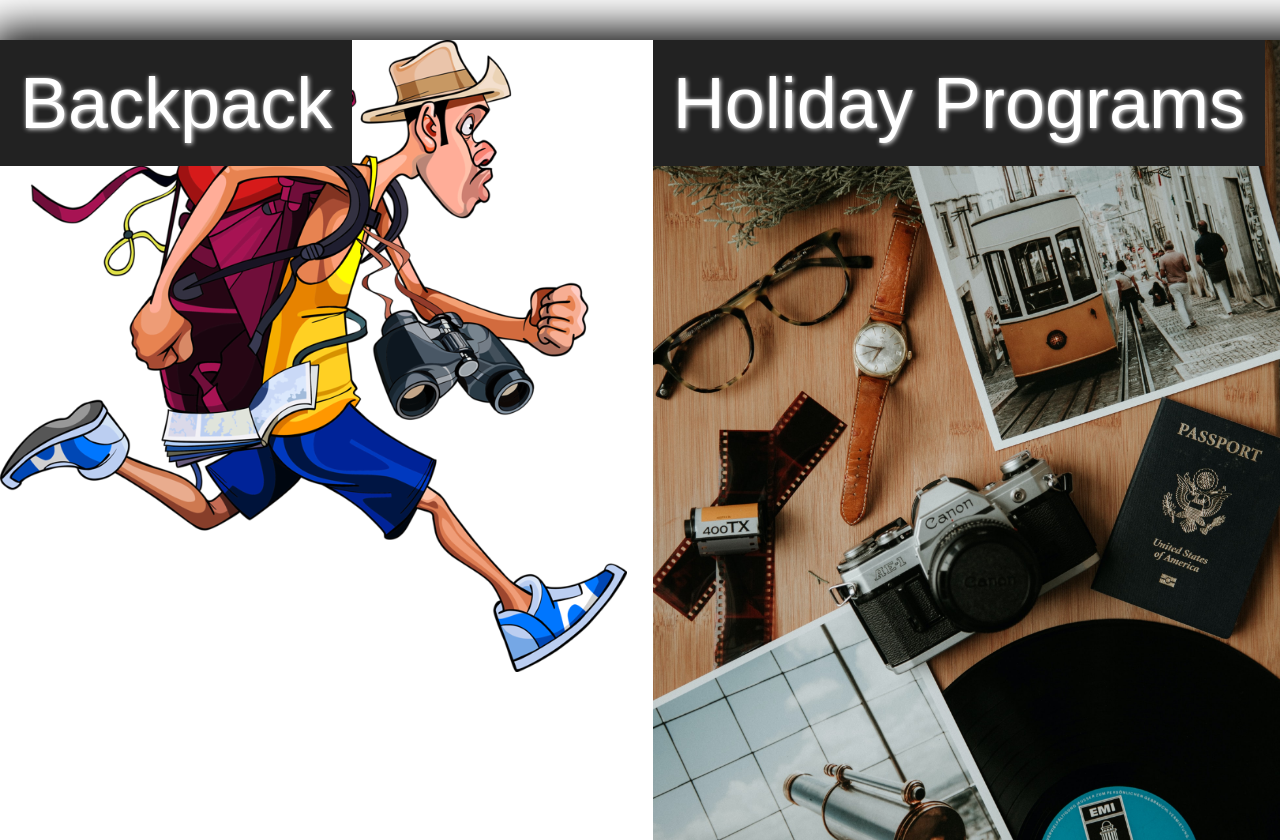
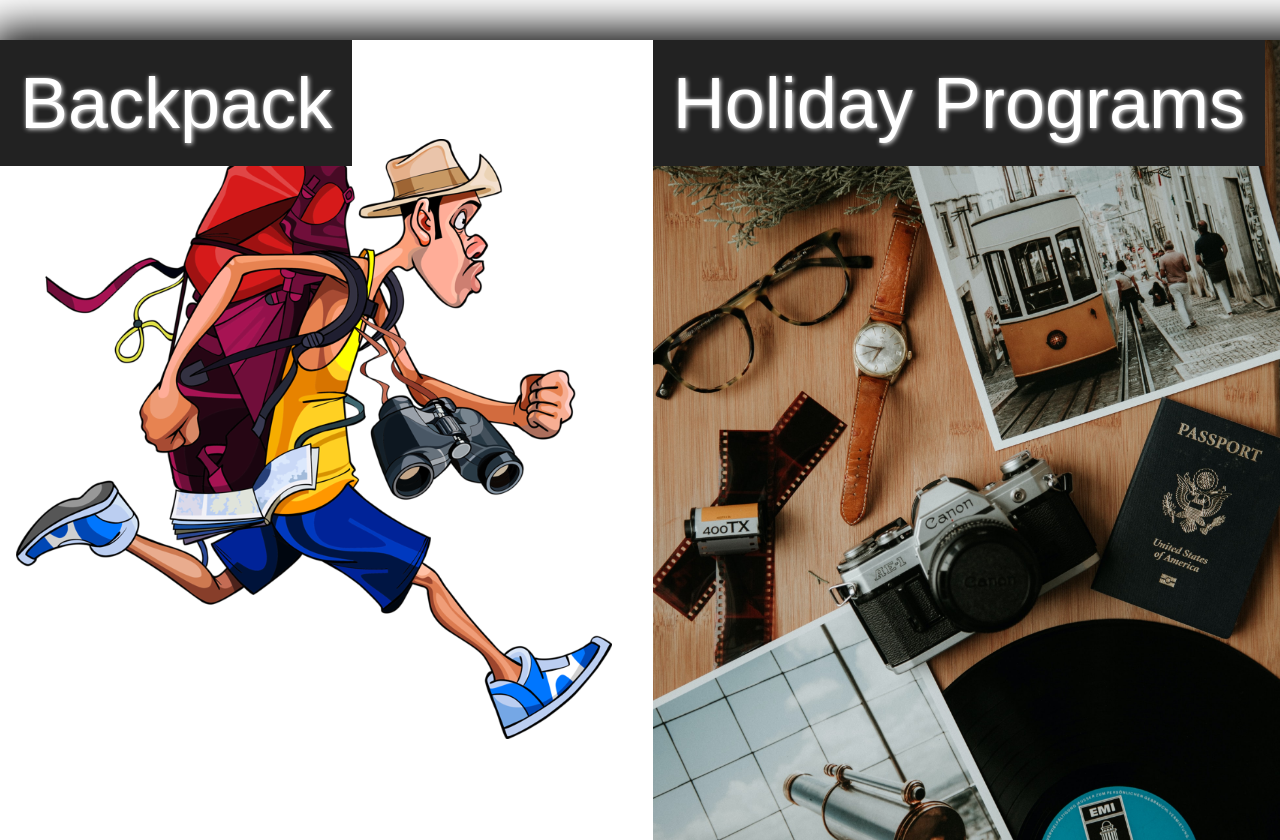
Before and after one commit to 22Divu/Hackathon, a plain HTML site: page index.html in a window 1280 px wide. Shown: the part 3638-4478 px from the top of the page. Drawn offline with nearby package versions, Linux system fonts and the light colour scheme; a web font is replaced by a local one.

Commit message:
Update main.css
backpack position aligned centre, background scale

```diff
--- a/main.css
+++ b/main.css
@@ -311,7 +311,8 @@ headerLogo{
     left:0;
     height:100%;
     background: url("images/pic5.png");
-    background-size: 100%;
+    background-size: 95%;
+	background-position:center;
     background-repeat: no-repeat;
 }
 
```
